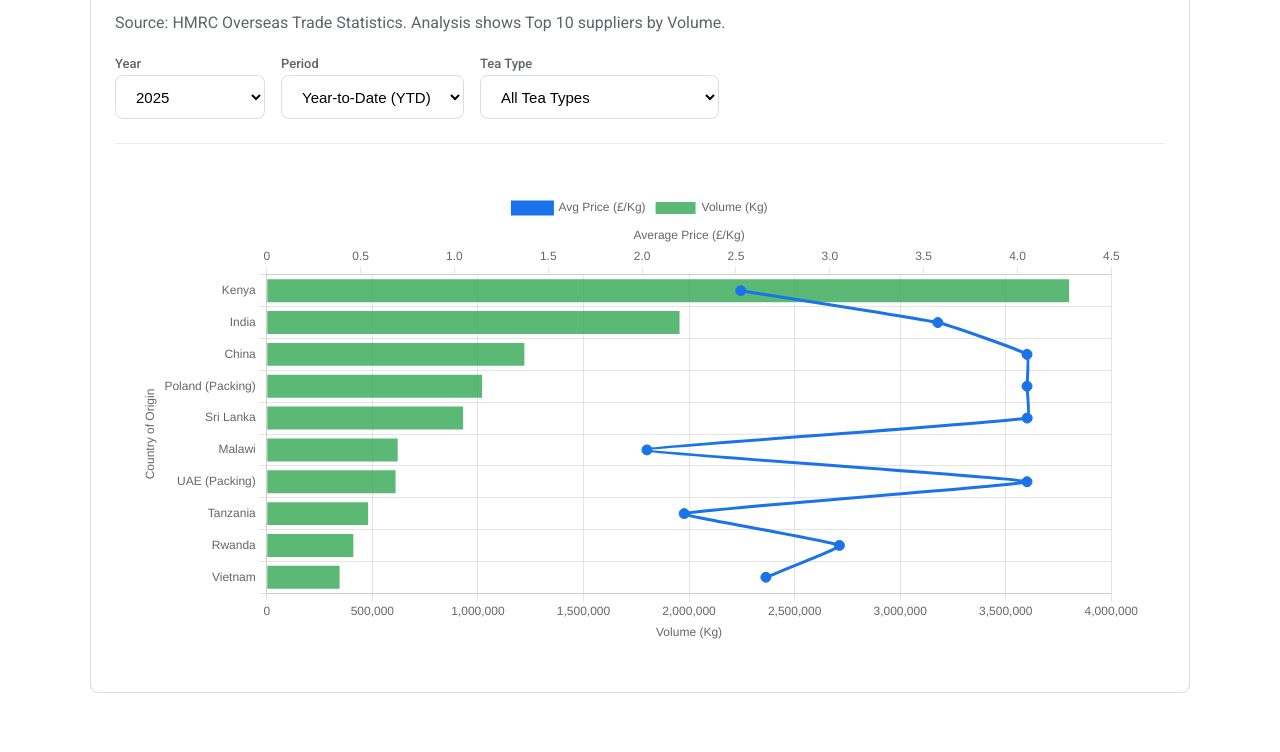
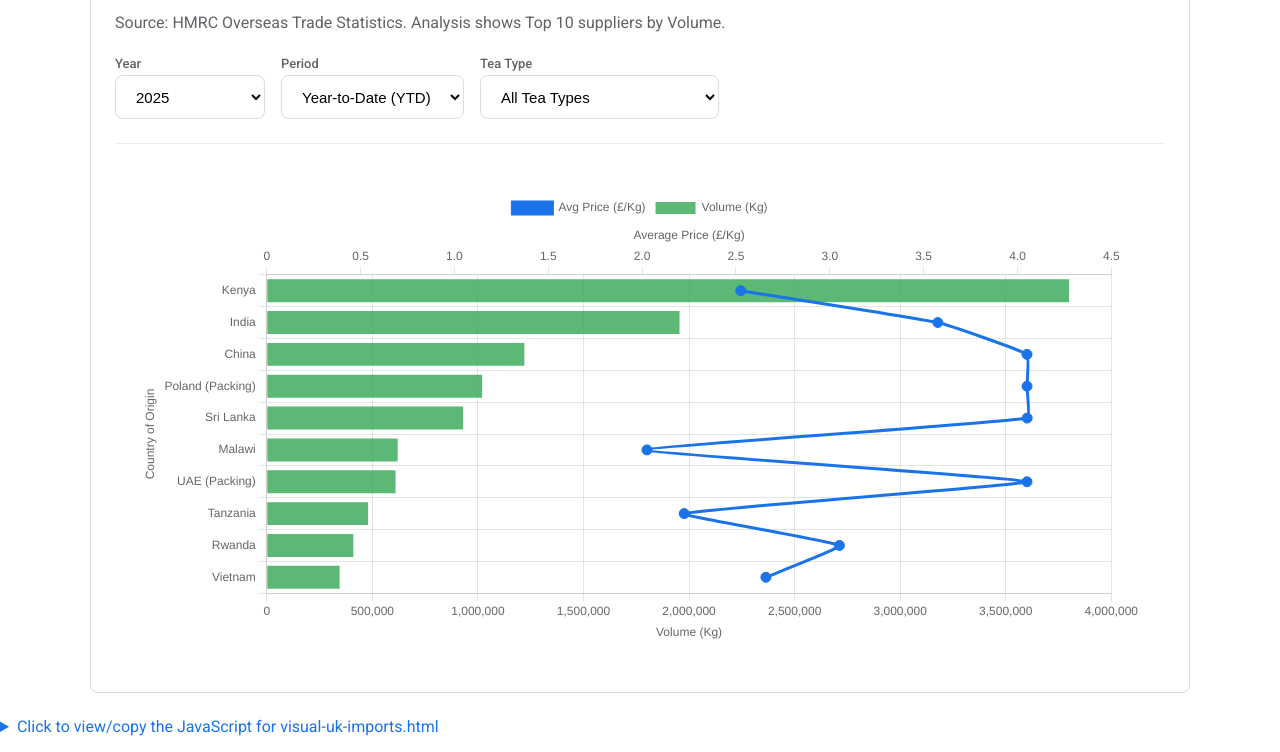
Before and after one commit to robtaylor1203-cmd/robtaylor1203-cmd.github.io, a plain HTML site: page visual-uk-imports.html in a window 1280 px wide. Shown: the part 208-960 px from the top of the page. Before the commit the page ends 925 px from the top, so only its background shows below. Drawn offline with nearby package versions, Linux system fonts and the light colour scheme.

Commit message:
Add files via upload

```diff
--- a/visual-uk-imports.html
+++ b/visual-uk-imports.html
@@ -65,6 +65,9 @@
     </main>
 
     <script src="script.js"></script>
+
+    <details>
+    <summary style="cursor: pointer; color: #1a73e8; margin-top: 16px; margin-bottom: 16px;">Click to view/copy the JavaScript for visual-uk-imports.html</summary>
     <script>
         // --- Configuration ---
         const CHART_COLORS = {
@@ -303,5 +306,6 @@
             loadAndProcessData();
         });
     </script>
+    </details>
 </body>
 </html>
```
